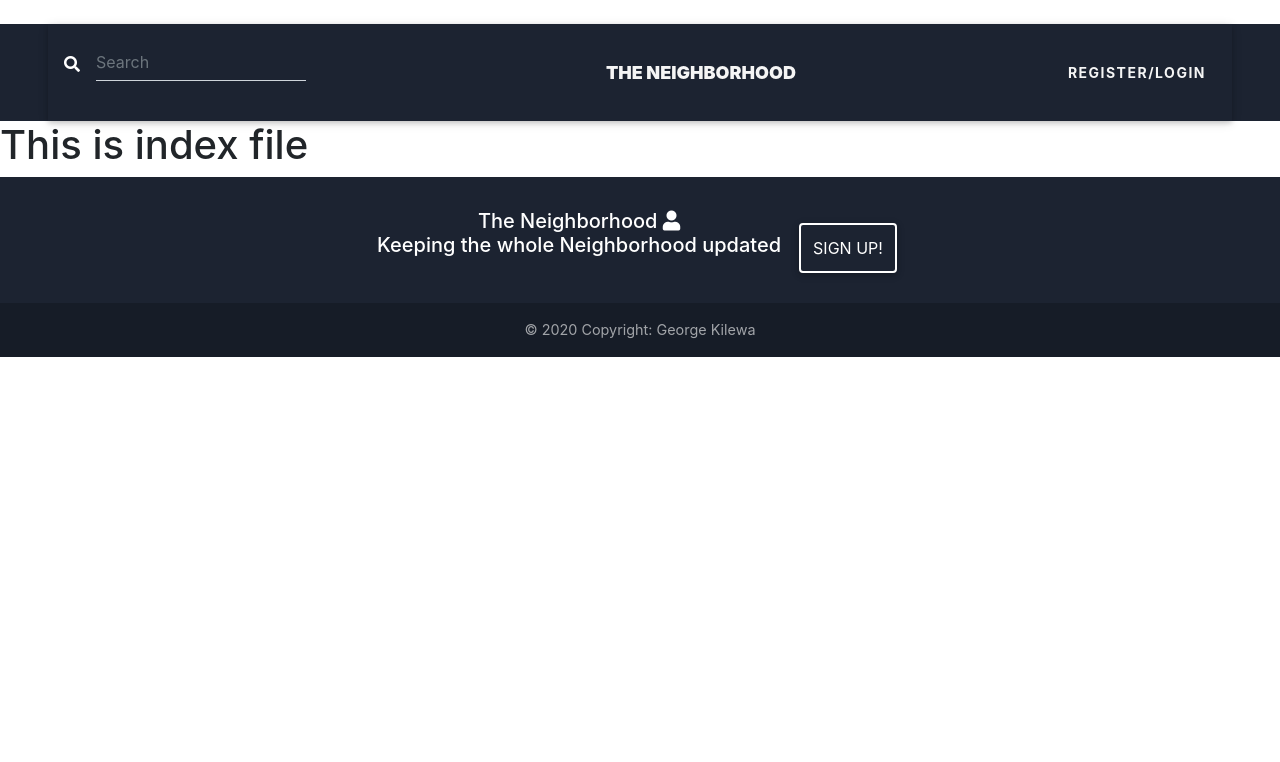
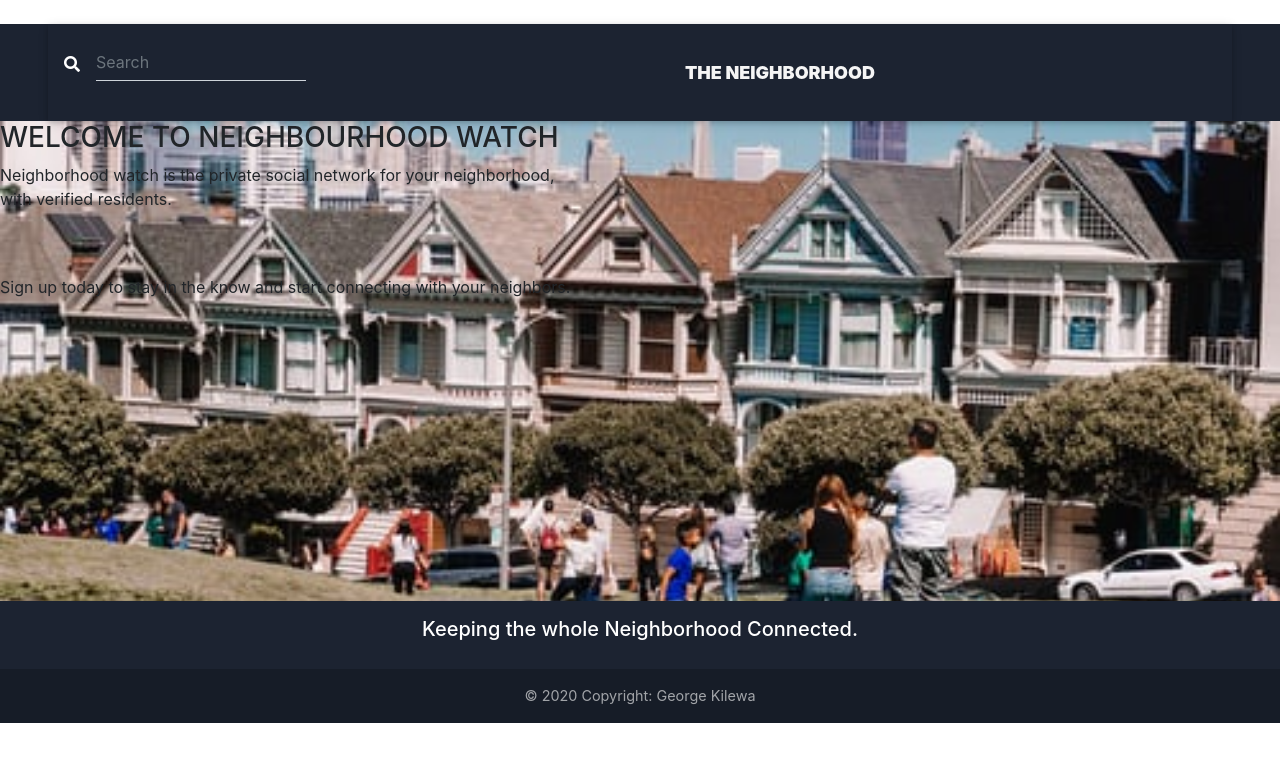
Before and after one commit to Kilewa/neighborhood, a Django app: page / in a window 1280 px wide. Shown: the top 762 px of the page. Run offline with Django 3.2, Linux system fonts and the light colour scheme; some libraries are stand-ins or nearby versions.

Commit message:
styled home page

```diff
--- a/neighbourhoods/static/css/styles.css
+++ b/neighbourhoods/static/css/styles.css
@@ -28,3 +28,11 @@
     text-decoration: none;
     color: #aa6262;
 }
+
+.bg-img{
+    background-image: url('../imgs/bg.jpeg');
+    background-position: center;
+    background-size: cover;
+    background-repeat: no-repeat;
+    height: 60vh;
+}
--- a/neighbourhoods/templates/neighbourhoods/base.html
+++ b/neighbourhoods/templates/neighbourhoods/base.html
@@ -44,23 +44,15 @@
 
     <div class="footer">
     <!-- Footer -->
-    <footer class="page-footer font-small unique-color-dark pt-4">
+    <footer class="page-footer font-small unique-color-dark pt-2">
         <!-- Footer Elements -->
         <div class="container">
         <!-- Call to action -->
         <ul class="list-unstyled list-inline text-center py-2">
             <li class="list-inline-item">
             <h5 class="mb-1">
-                The Neighborhood <i class="fas fa-user"></i> <br />
-                Keeping the whole Neighborhood updated
+                Keeping the whole Neighborhood Connected.
             </h5>
-            </li>
-            <li class="list-inline-item">
-            <a
-                href="{% url 'register'%}"
-                class="btn btn-outline-white btn-rounded"
-                >Sign up!</a
-            >
             </li>
         </ul>
         <!-- Call to action -->
--- a/neighbourhoods/templates/neighbourhoods/index.html
+++ b/neighbourhoods/templates/neighbourhoods/index.html
@@ -2,6 +2,14 @@
 
 {% block content %}
 
-<h1>This is index file</h1>
+<div class="background">
+    <div class="bg-img">
+        <h3>WELCOME TO NEIGHBOURHOOD WATCH</h3>
+        <p>Neighborhood watch is the private social network for your neighborhood, <br>
+            with verified residents.</p>
+            <br><br>
+        <p>Sign up today to stay in the know and start connecting with your neighbors.</p>
+    </div>
+</div>
 
 {% endblock %}
--- a/neighbourhoods/templates/neighbourhoods/navbar.html
+++ b/neighbourhoods/templates/neighbourhoods/navbar.html
@@ -30,13 +30,12 @@
         <div class="nav-right">
         {% if user.is_authenticated %}
 
-            <a href="{% url 'logout' %}" class="accounts">Post News</a>
-            <a href="{% url 'logout' %}" class="accounts">News</a>
-            <a href="{% url 'logout' %}" class="accounts">Neighborhoods</a>
-            <a href="{% url 'logout' %}" class="accounts">Log Out</a>
+            <a href="{% url 'home' %}" class="accounts">Post News</a>
+            <a href="{% url 'home' %}" class="accounts">News</a>
+            <a href="{% url 'home' %}" class="accounts">Neighborhoods</a>
+            <a href="{% url 'home' %}" class="accounts">Log Out</a>
 
         {% else %}
-            <a href="{% url 'login'%}" class="accounts">register/login</a>
         {%  endif %}
 
         </div>
```
Also changed, not shown: users/templates/users/logout.html (deleted, +0 -33 lines), neighbourhoods/static/imgs/bg.jpeg (added).
